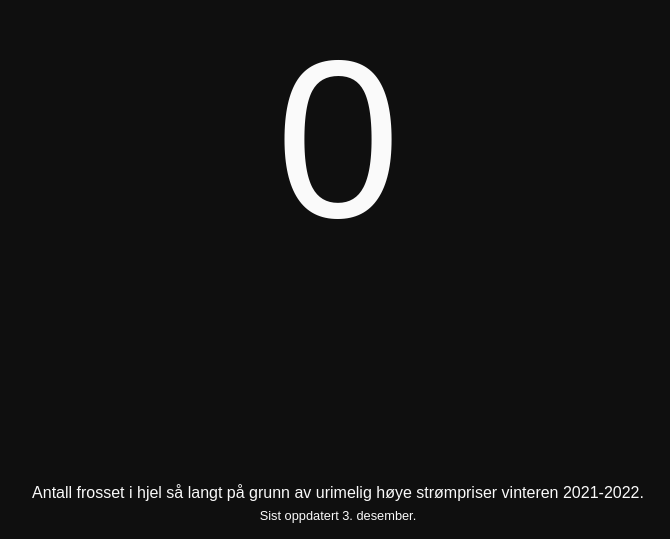
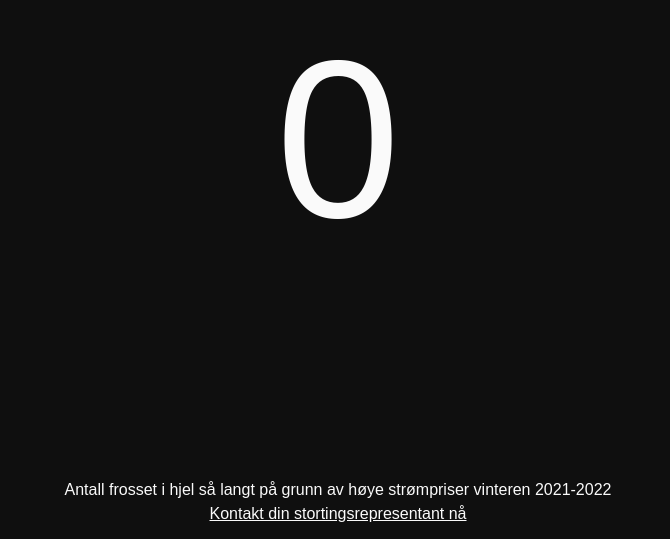
Before and after one commit to aleksanb/strompris, a plain HTML site: page index.html in a window 1280 px wide. Shown: the part 261-800 px from the top of the page, without its empty margins (302-972 px from the left). Drawn offline with Linux system fonts and the light colour scheme.

Commit message:
Upgrades

```diff
--- a/index.html
+++ b/index.html
@@ -4,7 +4,7 @@
 <head>
     <meta name="viewport" content="width=device-width, initial-scale=1">
     <meta charset="UTF-8">
-    <title>Strompris</title>
+    <title>Strømpris</title>
     <style>
         html {
             box-sizing: border-box;
@@ -64,7 +64,7 @@
             text-align: center;
             font-size: 1em;
             line-height: 1.2;
-            max-width: 80vw;
+            max-width: 90vw;
         }
     </style>
 </head>
@@ -72,10 +72,13 @@
 <body>
     <h1 class="count">0</h1>
     <div class="footer">
-        <p style="margin-bottom: 5px;">Antall frosset i hjel så langt på grunn av urimelig høye strømpriser vinteren
-            2021-2022.
+        <p style="margin-bottom: 5px;">Antall frosset i hjel så langt på grunn av høye strømpriser vinteren
+            2021-2022
         </p>
-        <p style="font-size: 0.8em;">Sist oppdatert 3. desember.</p>
+        <a href="https://www.stortinget.no/no/Stottemeny/kontakt/Kontaktskjema" style="color: #fafafa" target="_blank"
+            rel="noopener noreferrer">Kontakt din
+            stortingsrepresentant nå</a>
+        <!--<p style="font-size: 0.8em;">Sist oppdatert 3. desember.</p>-->
     </div>
 </body>
 
```
